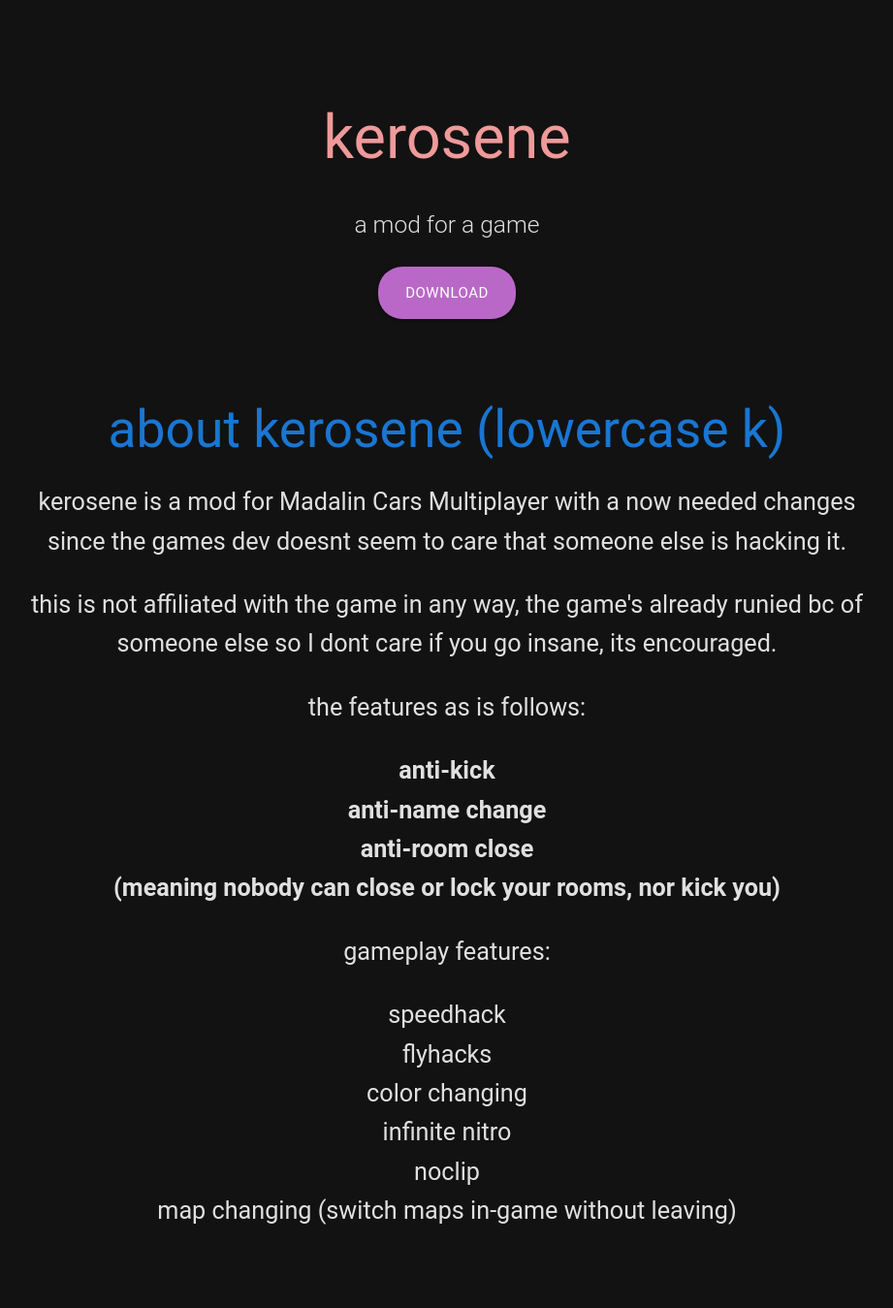
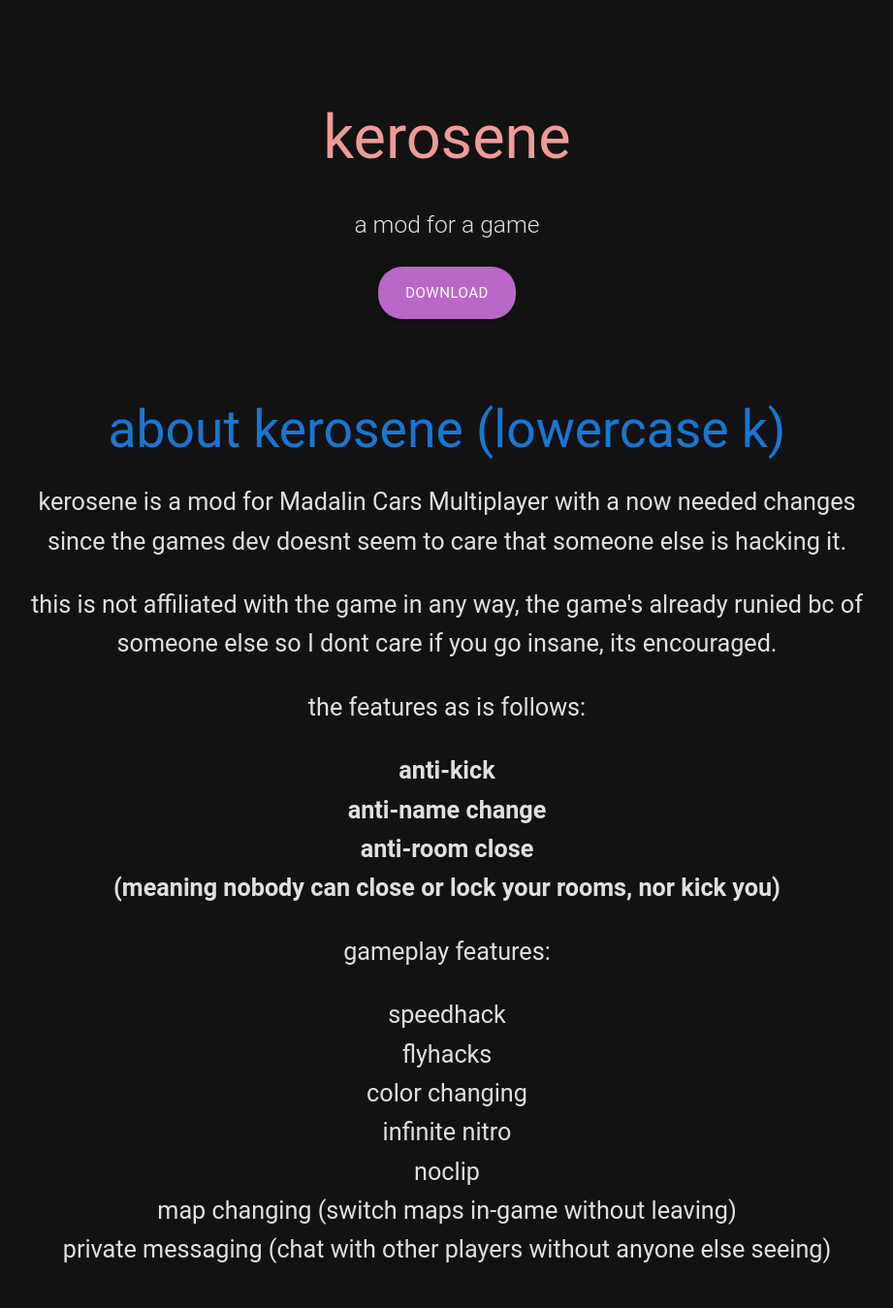
Before and after one commit to ishuna/ishuna, a Jekyll site: the page built from index.md, in a window 1280 px wide. Shown: the top 1349 px of the page at 97% size, without its empty margins (179-1100 px from the left). Built offline with Jekyll 4.4.1, drawn with Linux system fonts in a browser that asks for light colours.

Commit message:
Update index.md

```diff
--- a/index.md
+++ b/index.md
@@ -31,6 +31,7 @@
             <li>infinite nitro</li>
             <li>noclip</li>
             <li>map changing (switch maps in-game without leaving)</li>
+            <li>private messaging (chat with other players without anyone else seeing)</li>
         </ul>
     <div class="section">
         <h2 class="header center green-text text-darken-2">screenshots</h2>
```
